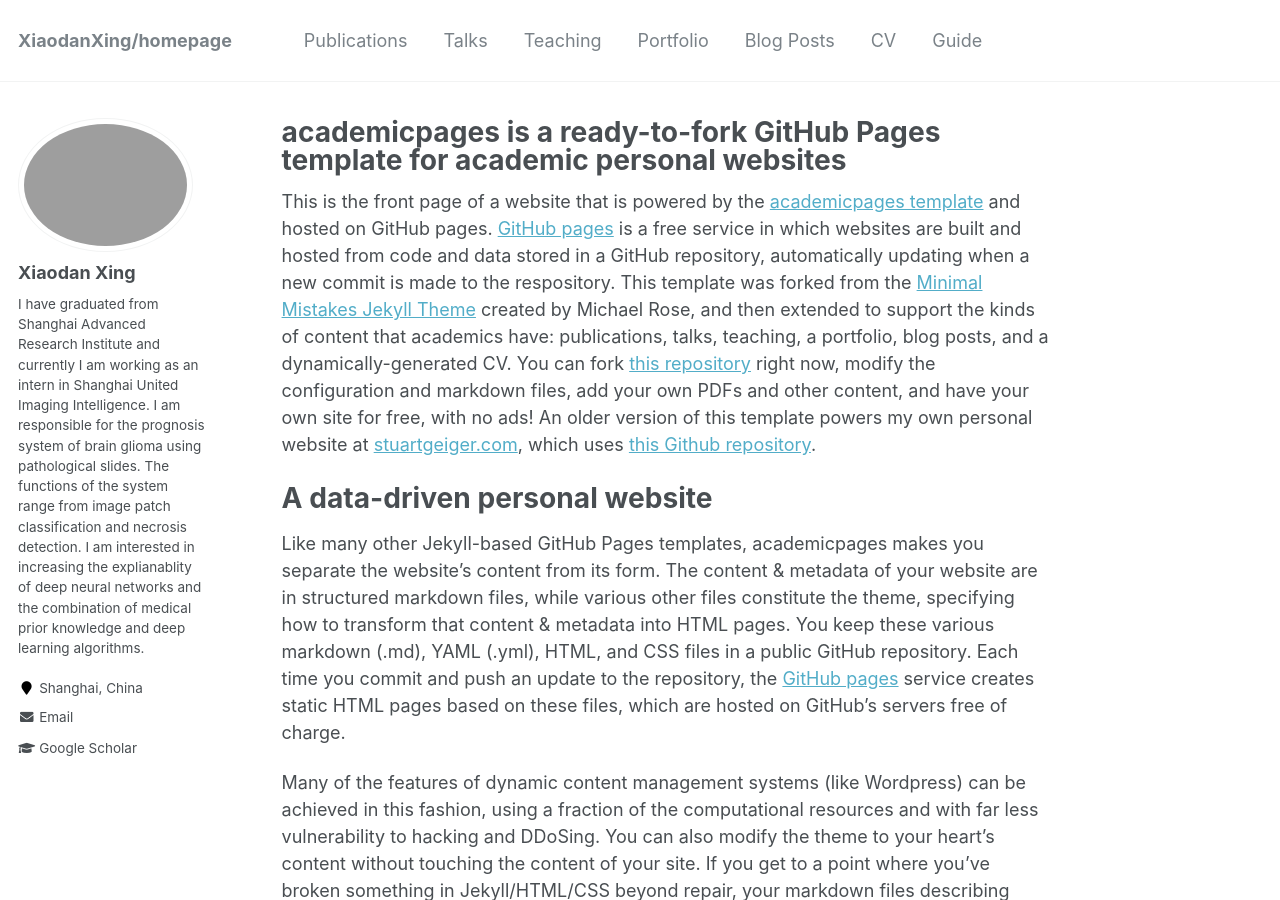
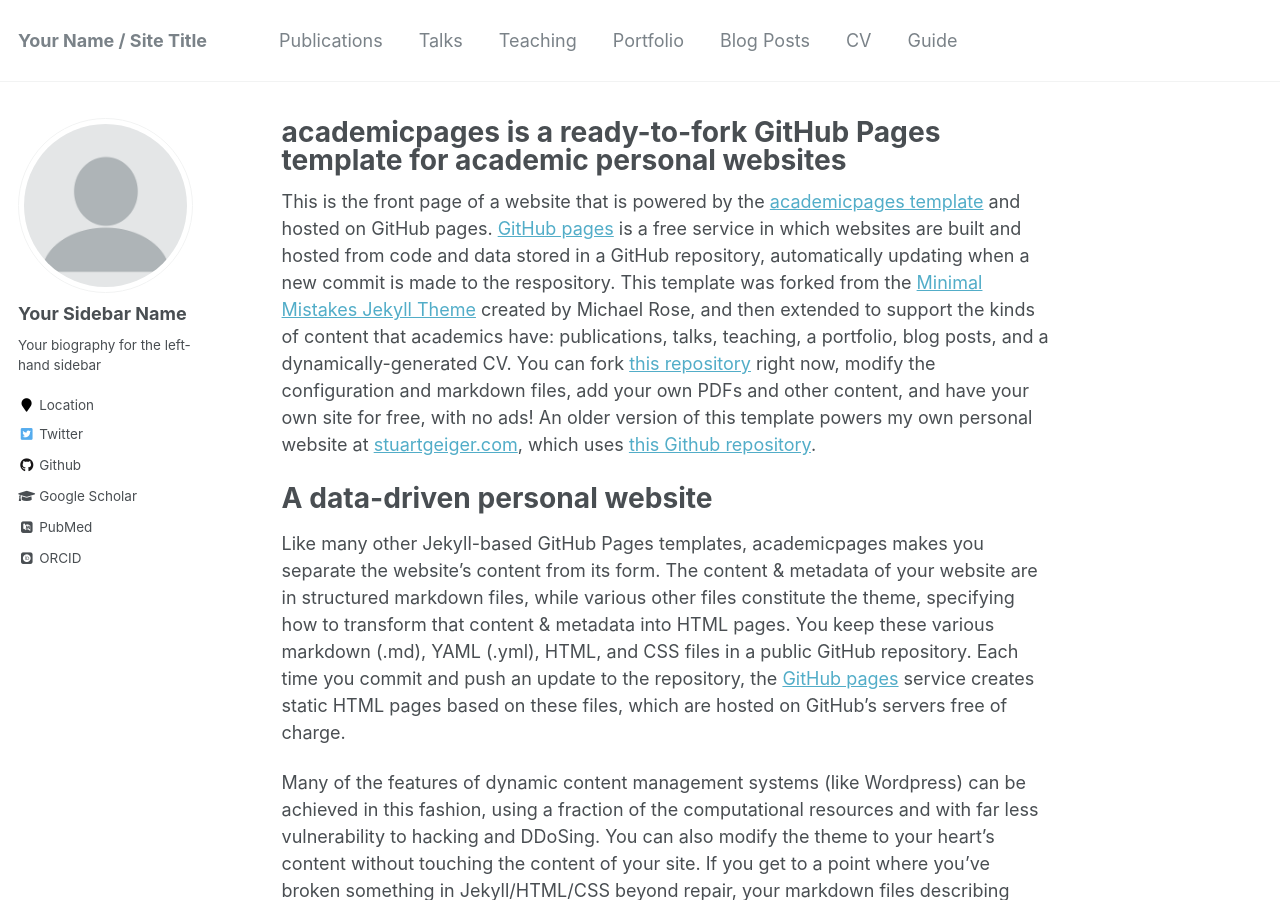
Before and after one commit to XiaodanXing/XiaodanXing.github.io, a Jekyll site: the page built from _pages/about.md, in a window 1280 px wide and 900 px high. Built offline with Jekyll 4.4.1, drawn with Linux system fonts in a browser that asks for light colours; some web fonts are replaced; some of the changed text lies outside the part shown.

Commit message:
Update _config.yml

```diff
--- a/_config.yml
+++ b/_config.yml
@@ -6,14 +6,14 @@
 # `jekyll serve`. If you change this file, please restart the server process.
 
 # Site Settings
-locale                   : "Shanghai, China"
-title                    : "XiaodanXing/homepage"
+locale                   : "en-US"
+title                    : "Your Name / Site Title"
 title_separator          : "-"
-name                     : &name "Xiaodan Xing"
-description              : &description "R&D Intern, Shanghai United Imaging Intelligence"
+name                     : &name "Your Name"
+description              : &description "personal description"
 url                      : https://xiaodanxing.github.io/ # the base hostname & protocol for your site e.g. "https://mmistakes.github.io"
-baseurl                  : "/homepage" # the subpath of your site, e.g. "/blog"
-repository               : "XiaodanXing/XiaodanXing.github.io"
+baseurl                  : "" # the subpath of your site, e.g. "/blog"
+repository               : "academicpages/academicpages.github.io"
 teaser                   :  # filename of teaser fallback teaser image placed in /images/, .e.g. "500x300.png"
 breadcrumbs              : false # true, false (default)
 words_per_minute         : 160
@@ -56,9 +56,12 @@ alexa_site_verification  :
 yandex_site_verification :
 
 # Social Sharing
-LinkedIn:
-  username               :XiaodanXing
-  links              :https://www.linkedin.com/in/xiaodan-xing-618061153/
+twitter:
+  username               : &twitter
+facebook:
+  username               :
+  app_id                 :
+  publisher              :
 og_image                 :  # Open Graph/Twitter default site image
 # For specifying social profiles
 # - https://developers.google.com/structured-data/customize/social-profiles
@@ -77,14 +80,14 @@ analytics:
 
 # Site Author
 author:
-  name             : "Xiaodan Xing"
-  avatar           : "Xiaodan.jpg"
-  bio              : "I have graduated from Shanghai Advanced Research Institute and currently I am working as an intern in Shanghai United Imaging Intelligence. I am responsible for the prognosis system of brain glioma using pathological slides. The functions of the system range from image patch classification and necrosis detection.  I am interested in increasing the explianablity of deep neural networks and the combination of medical prior knowledge and deep learning algorithms. "
-  location         : "Shanghai, China"
+  name             : "Your Sidebar Name"
+  avatar           : "profile.png"
+  bio              : "Your biography for the left-hand sidebar"
+  location         : "Location"
   employer         :
-  pubmed           :
-  googlescholar    : "https://scholar.google.com/citations?user=dUFYArYAAAAJ&hl=en"
-  email            : "xingxiaodan@sari.ac.cn"
+  pubmed           : "https://www.ncbi.nlm.nih.gov/pubmed/?term=john+snow"
+  googlescholar    : "http://yourfullgooglescholarurl.com"
+  email            :
   researchgate     :  # example: "https://www.researchgate.net/profile/yourprofile"
   uri              :
   bitbucket        :
@@ -93,20 +96,20 @@ author:
   flickr           :
   facebook         :
   foursquare       :
-  github           :
+  github           : "academicpages"
   google_plus      :
   keybase          :
   instagram        :
   impactstory      : #"https://profiles.impactstory.org/u/xxxx-xxxx-xxxx-xxxx"
   lastfm           :
   linkedin         :
-  orcid            :
+  orcid            : "http://orcid.org/yourorcidurl"
   pinterest        :
   soundcloud       :
   stackoverflow    : # http://stackoverflow.com/users/123456/username
   steam            :
   tumblr           :
-  twitter          : #"replacethistwitterhandle"
+  twitter          : "replacethistwitterhandle"
   vine             :
   weibo            :
   xing             :
@@ -233,6 +236,14 @@ defaults:
       author_profile: true
       share: true
       comment: true
+  # _talks
+  - scope:
+      path: ""
+      type: talks
+    values:
+      layout: talk
+      author_profile: true
+      share: true
 
 # Sass/SCSS
 sass:
```
